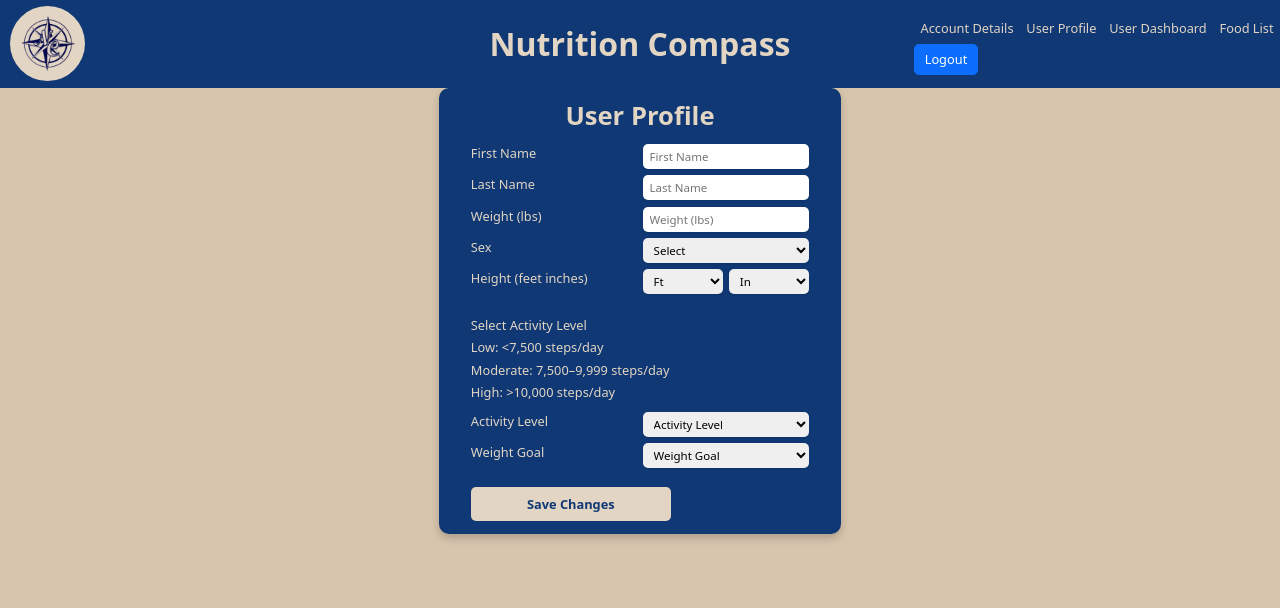
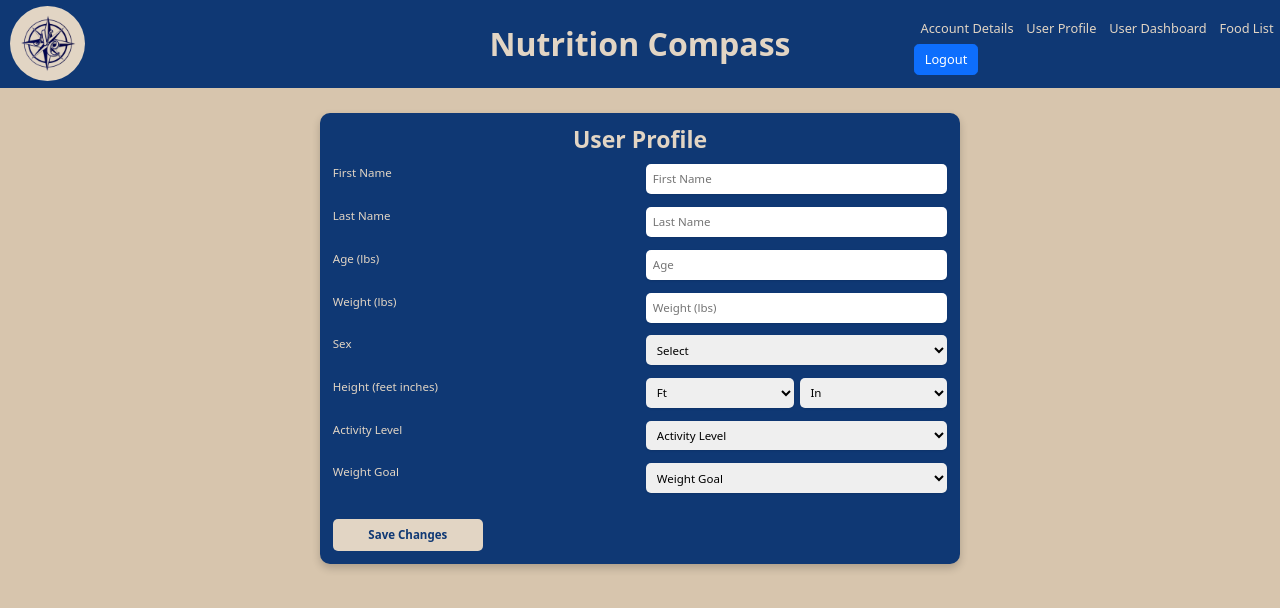
Before and after one commit to matt11matthew/NutritionCompass, a React (Create React App) app in the folder frontend/: page /userprofile in a window 1280 px wide. Shown: the top 608 px of the page. Built offline with nearby package versions, Linux system fonts and the light colour scheme.

Commit message:
User profile page

```diff
--- a/frontend/src/components/UserProfile.css
+++ b/frontend/src/components/UserProfile.css
@@ -4,37 +4,39 @@
     align-items: center;
     justify-content: center;
     padding: 1vw;
-    max-width: 60vw; /* Narrower width */
+    width: 50vw;
+    max-width: 70vw;
     margin: auto;
     background-color: #0F3874;
     color: #E2D5C4;
     border-radius: 10px;
     box-shadow: 0 4px 8px rgba(0, 0, 0, 0.2);
+    margin-top: 2vw; /* Add margin to push it down from the header */
 }
 
 .user-profile-title {
-    font-size: 2vw;
+    font-size: 1.8vw;
     font-weight: bold;
     text-align: center;
-    margin-bottom: 1vw;
+    margin-bottom: 0.8vw;
 }
 
 .user-profile-form {
     display: grid;
     grid-template-columns: 1fr 1fr;
-    gap: 0.5vw; /* Reduce gap for tighter layout */
-    width: 90%; /* Slight padding from edges */
+    gap: 1vw;
+    width: 100%;
 }
 
 .user-profile-form label {
-    font-size: 1vw;
+    font-size: 0.9vw;
     color: #E2D5C4;
-    margin-bottom: 0.25vw; /* Tighter spacing */
+    margin-bottom: 0.3vw;
 }
 
 .user-profile-input, .user-profile-select {
     font-size: 0.9vw;
-    padding: 0.3vw 0.5vw; /* Smaller padding */
+    padding: 0.5vw;
     border-radius: 5px;
     border: none;
     box-shadow: 0 1px 2px rgba(0, 0, 0, 0.1);
@@ -46,16 +48,10 @@
     margin-top: 1vw;
 }
 
-.activity-level-container p {
-    font-size: 1vw;
-    color: #E2D5C4;
-    margin: 0.25vw 0;
-}
-
 .save-button {
     grid-column: span 2;
     padding: 0.6vw;
-    font-size: 1vw;
+    font-size: 0.9vw;
     font-weight: bold;
     background-color: #E2D5C4;
     color: #0F3874;
@@ -63,5 +59,5 @@
     border-radius: 5px;
     cursor: pointer;
     margin-top: 1vw;
-    max-width: 200px; /* Center button within the form */
+    max-width: 150px;
 }
--- a/frontend/src/components/UserProfile.tsx
+++ b/frontend/src/components/UserProfile.tsx
@@ -7,13 +7,16 @@ function UserProfile() {
             <h2 className="user-profile-title">User Profile</h2>
             <form className="user-profile-form">
                 <label>First Name</label>
-                <input type="text" className="user-profile-input" placeholder="First Name" />
+                <input type="text" className="user-profile-input" placeholder="First Name"/>
 
                 <label>Last Name</label>
-                <input type="text" className="user-profile-input" placeholder="Last Name" />
+                <input type="text" className="user-profile-input" placeholder="Last Name"/>
+
+                <label>Age (lbs)</label>
+                <input type="text" className="user-profile-input" placeholder="Age"/>
 
                 <label>Weight (lbs)</label>
-                <input type="text" className="user-profile-input" placeholder="Weight (lbs)" />
+                <input type="text" className="user-profile-input" placeholder="Weight (lbs)"/>
 
                 <label>Sex</label>
                 <select className="user-profile-select">
@@ -23,7 +26,7 @@ function UserProfile() {
                 </select>
 
                 <label>Height (feet inches)</label>
-                <div style={{ display: 'flex', gap: '0.5vw' }}>
+                <div style={{display: 'flex', gap: '0.5vw'}}>
                     <select className="user-profile-select">
                         <option value="">Ft</option>
                         <option value="4">4</option>
@@ -47,19 +50,12 @@ function UserProfile() {
                     </select>
                 </div>
 
-                <div className="activity-level-container">
-                    <p>Select Activity Level</p>
-                    <p>Low: &lt;7,500 steps/day</p>
-                    <p>Moderate: 7,500–9,999 steps/day</p>
-                    <p>High: &gt;10,000 steps/day</p>
-                </div>
-
                 <label>Activity Level</label>
                 <select className="user-profile-select">
                     <option value="">Activity Level</option>
-                    <option value="low">Low</option>
-                    <option value="moderate">Moderate</option>
-                    <option value="high">High</option>
+                    <option value="low">Low: &lt;7,500 steps/day</option>
+                    <option value="moderate">Moderate: 7,500–9,999 steps/day</option>
+                    <option value="high">High: &gt;10,000 steps/day</option>
                 </select>
 
                 <label>Weight Goal</label>
```
